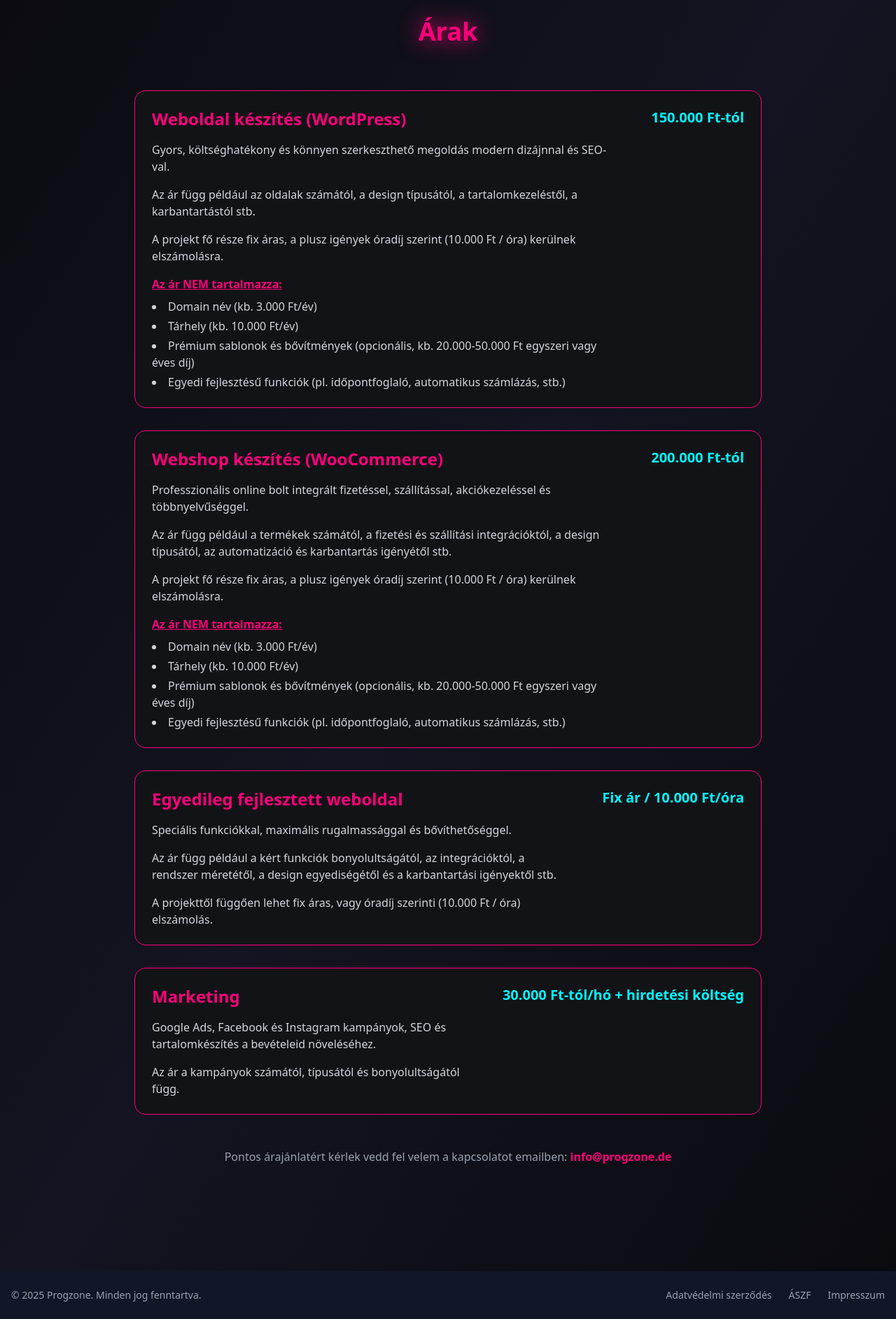
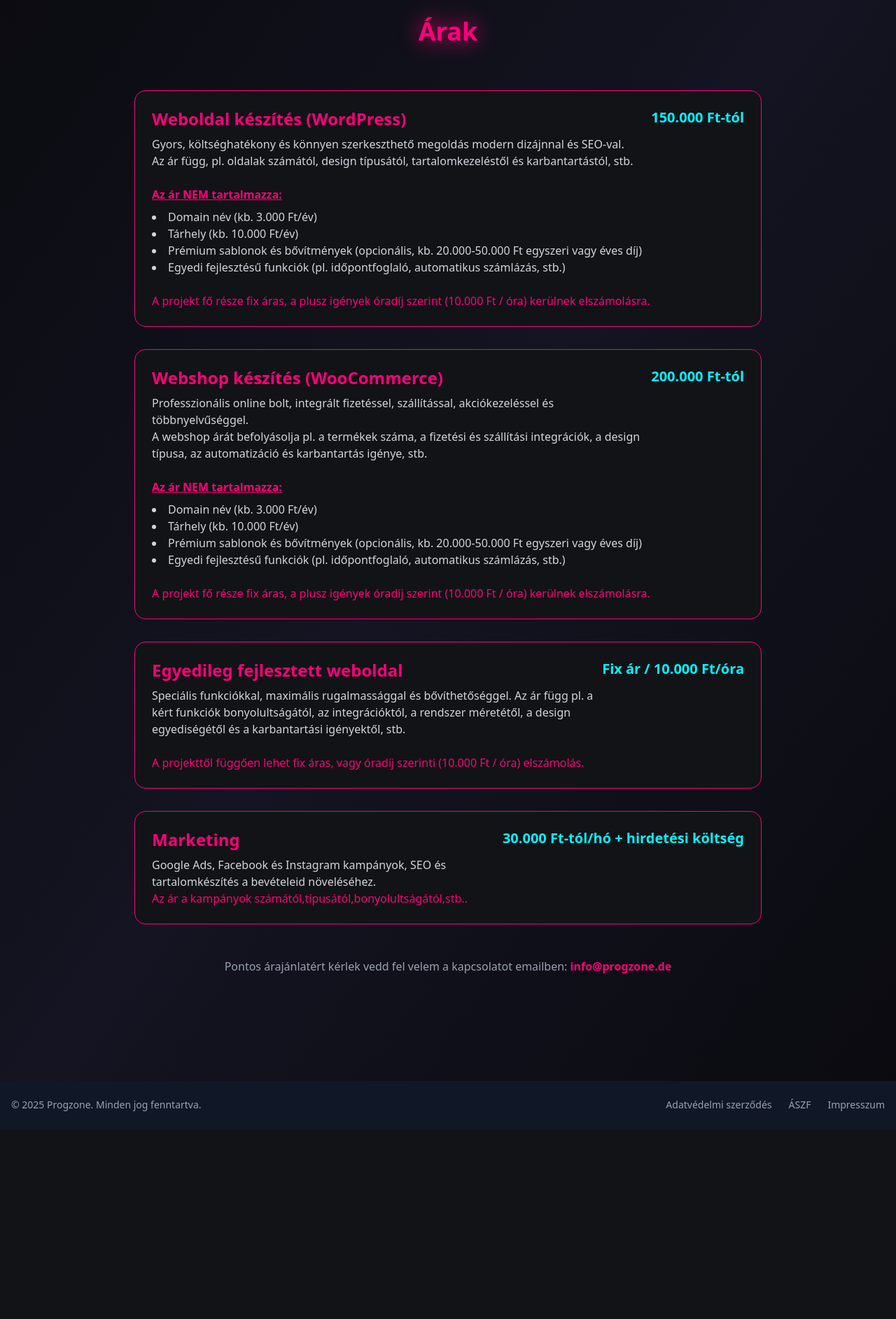
Before and after one commit to xtrade1002/progzone2, a Laravel app: page /prices in a window 1280 px wide. Shown: the part 174-2059 px from the top of the page at 70% size. After the commit the page ends 1787 px from the top, so only its background shows below. Run offline with Laravel 12, Linux system fonts and the light colour scheme; data comes from the database, SQL or seed files in the repository; style sheets or scripts are compiled from the project's sources; some libraries are stand-ins or nearby versions; some web fonts are replaced.

Commit message:
Update Prices.jsx

```diff
--- a/resources/js/pages/Prices.jsx
+++ b/resources/js/pages/Prices.jsx
@@ -1,89 +1,122 @@
 import React from 'react';
-import { Head, usePage } from '@inertiajs/react';
 import Layout from '../Components/Layout.jsx';
-import useTranslations from '../lib/useTranslations.js';
 
 export default function Prices() {
-  const { props } = usePage();
-  const priceItems = Array.isArray(props?.prices) ? props.prices : [];
-  const { trans, t } = useTranslations();
-  const pricesTrans = trans?.prices ?? {};
-  const defaultTitle = t('menu.prices', 'Prices');
-  const pageTitle = pricesTrans.title ?? defaultTitle;
-  const metaTitle = pricesTrans.meta_title ?? pageTitle;
-  const note = pricesTrans.note ?? '';
-  const noteEmail = pricesTrans.note_email ?? '';
-
   return (
     <Layout>
-      <Head title={metaTitle} />
-      <section className="max-w-5xl mx-auto w-full px-6 py-16">
+      <section className="max-w-5xl mx-auto px-6 py-16">
         <div className="rounded-2xl p-10">
           <h1 className="text-4xl sm:text-4xl font-extrabold text-center text-[#FF007A] mb-16 drop-shadow-[0_0_15px_#ff007a]">
-            {pageTitle}
+            Árak
           </h1>
 
           <ul className="space-y-8">
-            {priceItems.map((price, index) => {
-              const key = price?.id ?? price?.slug ?? index;
-              const paragraphs =
-                typeof price?.description === 'string'
-                  ? price.description
-                      .split('\n')
-                      .map((paragraph) => paragraph.trim())
-                      .filter(Boolean)
-                  : [];
-              const features = Array.isArray(price?.features) ? price.features : [];
+            {/* WordPress weboldal */}
+            <li className="border border-[#ff007a] rounded-2xl p-6 bg-[#121317] hover:shadow-[0_0_30px_#ff007a] transition duration-300">
+              <div className="flex justify-between items-start">
+                <div>
+                  <h2 className="text-2xl font-bold text-[#FF007A] mb-2">
+                    Weboldal készítés (WordPress)
+                  </h2>
+                  <p className="text-gray-300">
+                    Gyors, költséghatékony és könnyen szerkeszthető megoldás modern dizájnnal és SEO-val.
+                    <br />
+                    Az ár függ, pl. oldalak számától, design típusától, tartalomkezeléstől és karbantartástól, stb.
+                  </p>
+                  <br />
+                  <p className="text-gray-300">
+                    <span className="font-bold text-[#FF007A] underline">Az ár NEM tartalmazza:</span>
+                    <ul className="list-disc list-inside mt-2">
+                      <li>Domain név (kb. 3.000 Ft/év)</li>
+                      <li>Tárhely (kb. 10.000 Ft/év)</li>
+                      <li>Prémium sablonok és bővítmények (opcionális, kb. 20.000-50.000 Ft egyszeri vagy éves díj)</li>
+                      <li>Egyedi fejlesztésű funkciók (pl. időpontfoglaló, automatikus számlázás, stb.)</li>
+                    </ul>
+                  </p>
+                  <br />
+                  <p>A projekt fő része fix áras, a plusz igények óradíj szerint (10.000 Ft / óra) kerülnek elszámolásra.</p>
+                </div>
+                <span className="text-xl font-bold text-[#00f7ff] whitespace-nowrap">
+                  150.000 Ft-tól
+                </span>
+              </div>
+            </li>
 
-              return (
-                <li
-                  key={key}
-                  className="border border-[#ff007a] rounded-2xl p-6 bg-[#121317] hover:shadow-[0_0_30px_#ff007a] transition duration-300"
-                >
-                  <div className="flex flex-col gap-6 md:flex-row md:items-start md:justify-between">
-                    <div className="space-y-4 text-gray-300">
-                      <h2 className="text-2xl font-bold text-[#FF007A]">{price.title}</h2>
-                      {paragraphs.map((paragraph, paragraphIndex) => (
-                        <p key={paragraphIndex}>{paragraph}</p>
-                      ))}
+            {/* Webshop */}
+            <li className="border border-[#ff007a] rounded-2xl p-6 bg-[#121317] hover:shadow-[0_0_30px_#ff007a] transition duration-300">
+              <div className="flex justify-between items-start">
+                <div>
+                  <h2 className="text-2xl font-bold text-[#FF007A] mb-2">
+                    Webshop készítés (WooCommerce)
+                  </h2>
+                  <p className="text-gray-300">
+                    Professzionális online bolt, integrált fizetéssel, szállítással, akciókezeléssel és többnyelvűséggel.
+                    <br />
+                    A webshop árát befolyásolja pl. a termékek száma, a fizetési és szállítási integrációk, a design típusa, az automatizáció és karbantartás igénye, stb.
+                  </p>
+                  <br />
+                  <p className="text-gray-300">
+                    <span className="font-bold text-[#FF007A] underline">Az ár NEM tartalmazza:</span>
+                    <ul className="list-disc list-inside mt-2">
+                      <li>Domain név (kb. 3.000 Ft/év)</li>
+                      <li>Tárhely (kb. 10.000 Ft/év)</li>
+                      <li>Prémium sablonok és bővítmények (opcionális, kb. 20.000-50.000 Ft egyszeri vagy éves díj)</li>
+                      <li>Egyedi fejlesztésű funkciók (pl. időpontfoglaló, automatikus számlázás, stb.)</li>
+                    </ul>
+                  </p>
+                  <br />
+                  <p>A projekt fő része fix áras, a plusz igények óradíj szerint (10.000 Ft / óra) kerülnek elszámolásra.</p>
+                </div>
+                <span className="text-xl font-bold text-[#00f7ff] whitespace-nowrap">
+                  200.000 Ft-tól
+                </span>
+              </div>
+            </li>
 
-                      {(price.feature_heading || features.length > 0) && (
-                        <div>
-                          {price.feature_heading && (
-                            <p className="font-bold text-[#FF007A] underline">{price.feature_heading}</p>
-                          )}
-                          {features.length > 0 && (
-                            <ul className="list-disc list-inside mt-2 space-y-1">
-                              {features.map((feature, featureIndex) => (
-                                <li key={featureIndex}>{feature}</li>
-                              ))}
-                            </ul>
-                          )}
-                        </div>
-                      )}
-                    </div>
+            {/* Egyedi fejlesztés */}
+            <li className="border border-[#ff007a] rounded-2xl p-6 bg-[#121317] hover:shadow-[0_0_30px_#ff007a] transition duration-300">
+              <div className="flex justify-between items-start">
+                <div>
+                  <h2 className="text-2xl font-bold text-[#FF007A] mb-2">
+                    Egyedileg fejlesztett weboldal
+                  </h2>
+                  <p className="text-gray-300">
+                    Speciális funkciókkal, maximális rugalmassággal és bővíthetőséggel.
+                    Az ár függ pl. a kért funkciók bonyolultságától, az integrációktól, a rendszer méretétől, a design egyediségétől és a karbantartási igényektől, stb.
+                  </p>
+                  <br />
+                  <p>A projekttől függően lehet fix áras, vagy óradíj szerinti (10.000 Ft / óra) elszámolás.</p>
+                </div>
+                <span className="text-xl font-bold text-[#00f7ff] whitespace-nowrap">
+                  Fix ár / 10.000 Ft/óra
+                </span>
+              </div>
+            </li>
 
-                    {price.price_label && (
-                      <span className="text-xl font-bold text-[#00f7ff] whitespace-nowrap md:pl-6">
-                        {price.price_label}
-                      </span>
-                    )}
-                  </div>
-                </li>
-              );
-            })}
+            {/* Marketing */}
+            <li className="border border-[#ff007a] rounded-2xl p-6 bg-[#121317] hover:shadow-[0_0_30px_#ff007a] transition duration-300">
+              <div className="flex justify-between items-start">
+                <div>
+                  <h2 className="text-2xl font-bold text-[#FF007A] mb-2">
+                    Marketing
+                  </h2>
+                  <p className="text-gray-300">
+                    Google Ads, Facebook és Instagram kampányok, SEO és tartalomkészítés a bevételeid növeléséhez.
+                  </p>
+                  <p>Az ár a kampányok számától,típusától,bonyolultságától,stb..</p>
+                </div>
+                <span className="text-xl font-bold text-[#00f7ff] whitespace-nowrap">
+                  30.000 Ft-tól/hó + hirdetési költség
+                </span>
+              </div>
+            </li>
           </ul>
 
-          {note && (
-            <p className="mt-12 text-center text-gray-400">
-              {note}{' '}
-              {noteEmail && (
-                <a href={`mailto:${noteEmail}`} className="text-[#FF007A] font-semibold">
-                  {noteEmail}
-                </a>
-              )}
-            </p>
-          )}
+          {/* Záró megjegyzés */}
+          <p className="mt-12 text-center text-gray-400">
+            Pontos árajánlatért kérlek vedd fel velem a kapcsolatot emailben:{" "}
+            <span className="text-[#FF007A] font-semibold">info@progzone.de</span>
+          </p>
         </div>
       </section>
     </Layout>
```
